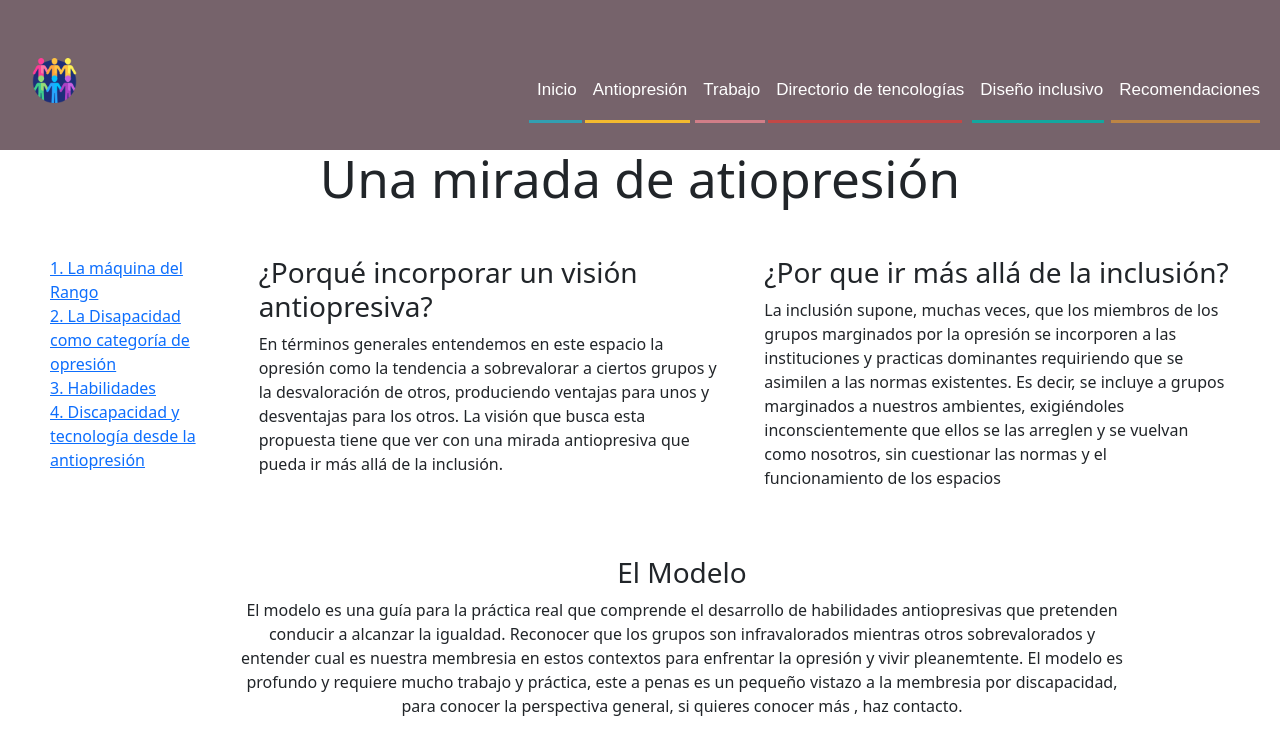
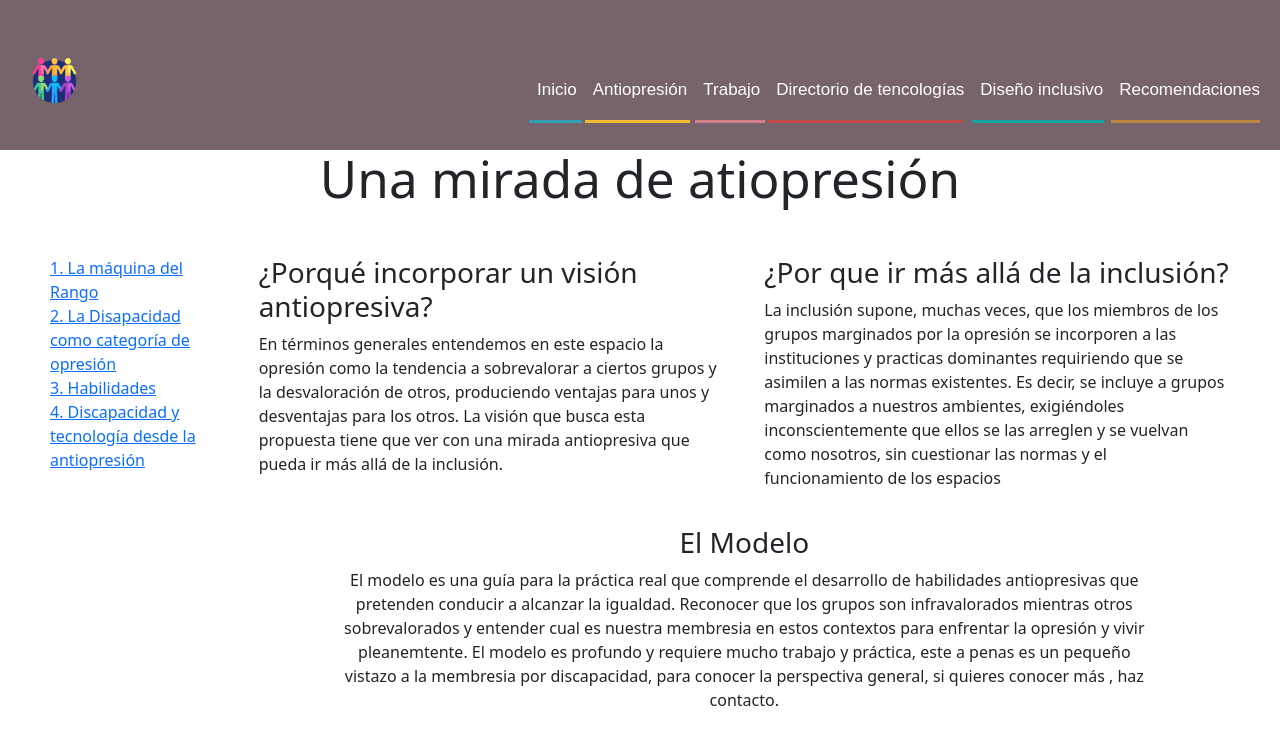
Before and after one commit to atzina/tecnologia-discapacidad, a React (Vite) app in the folder tecnologia_y_discapacidad/: page /modelo in a window 1280 px wide. Shown: the top 754 px of the page. Built offline with nearby package versions, Linux system fonts and the light colour scheme.

Commit message:
antiopresion principal segunda versión

```diff
--- a/tecnologia_y_discapacidad/src/components/ModAntiop/Modelo.css
+++ b/tecnologia_y_discapacidad/src/components/ModAntiop/Modelo.css
@@ -16,6 +16,11 @@ aside {
     padding: 20px;;
 }
 
+.gral-dos {
+    display: flex;
+    flex-direction: column;
+}
+
 .contenedor-preguntas {
     display: flex;
 }
@@ -31,18 +36,17 @@ aside {
     padding: 20px;
 }
 
-.section-modelo h3 {
-    text-align: center;
-
+.contenedor-modelo{
+    display: flex;
+    flex-direction: column;
+    align-items: center;
 }
 
-.contendor-modelo {
-    display: flex;
-    width: 70%;
-    margin-left: 234px;
+.contenedor-modelo h3 {
+    text-align: center;
 }
 
-.section-modelo p {
+.contenedor-modelo p {
     text-align: center;
-
+    width: 80%;
 }
--- a/tecnologia_y_discapacidad/src/components/ModAntiop/Modelo.jsx
+++ b/tecnologia_y_discapacidad/src/components/ModAntiop/Modelo.jsx
@@ -17,6 +17,8 @@ function Modelo() {
             {"4. Discapacidad y tecnología desde la antiopresión"}
           </a>
         </aside>
+
+        <div className="gral-dos">
 
           <div className="contenedor-preguntas">
             <section className="pregunta-uno">
@@ -42,21 +44,14 @@ function Modelo() {
               </p>
             </section>
           </div>
+          <div className="contenedor-modelo">
+            <h3>El Modelo</h3>
+            <p>El modelo es una guía para la práctica real que comprende el desarrollo de habilidades antiopresivas que pretenden conducir a alcanzar la igualdad. Reconocer que los grupos son infravalorados mientras otros sobrevalorados y entender cual es nuestra membresia en estos contextos para enfrentar la opresión y vivir pleanemtente. El modelo es profundo y requiere mucho trabajo y práctica, este a penas es un pequeño vistazo a la membresia por discapacidad, para conocer la perspectiva general, si quieres conocer más , haz contacto.</p>
+
           </div>
-      <div className="contendor-modelo">
-      <section className="section-modelo">
-        <h3>El Modelo</h3>
-        <p>
-          El modelo es una guía para la práctica real que comprende el
-          desarrollo de habilidades antiopresivas que pretenden conducir a
-          alcanzar la igualdad. Reconocer que los grupos son infravalorados
-          mientras otros sobrevalorados y entender cual es nuestra membresia en
-          estos contextos para enfrentar la opresión y vivir pleanemtente. El
-          modelo es profundo y requiere mucho trabajo y práctica, este a penas
-          es un pequeño vistazo a la membresia por discapacidad, para conocer la
-          perspectiva general, si quieres conocer más , haz contacto.
-        </p>
-      </section>
+
+        </div>
+
       </div>
     </>
   );
```
Lines whose indentation alone changed are shown as unchanged.
